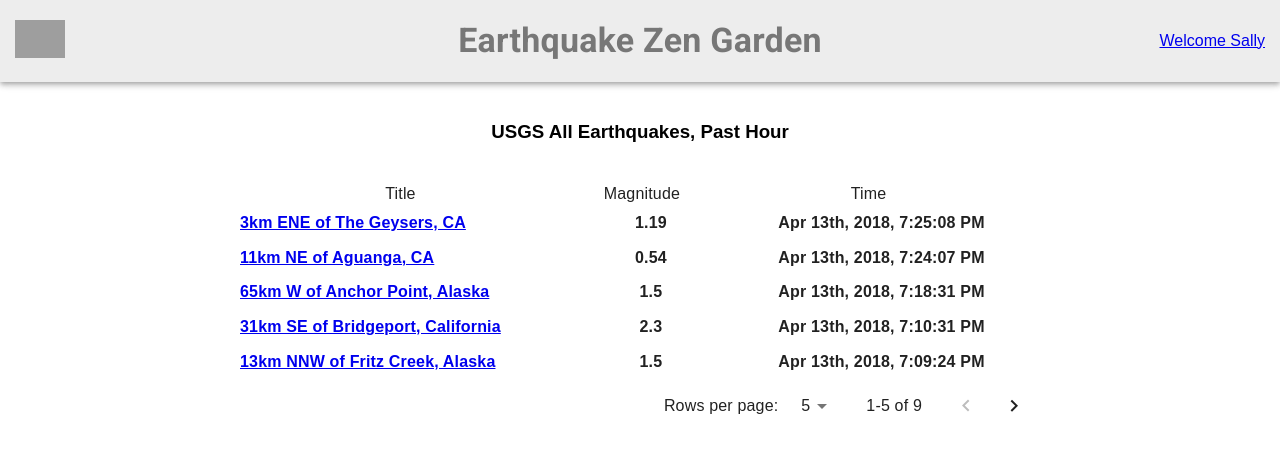
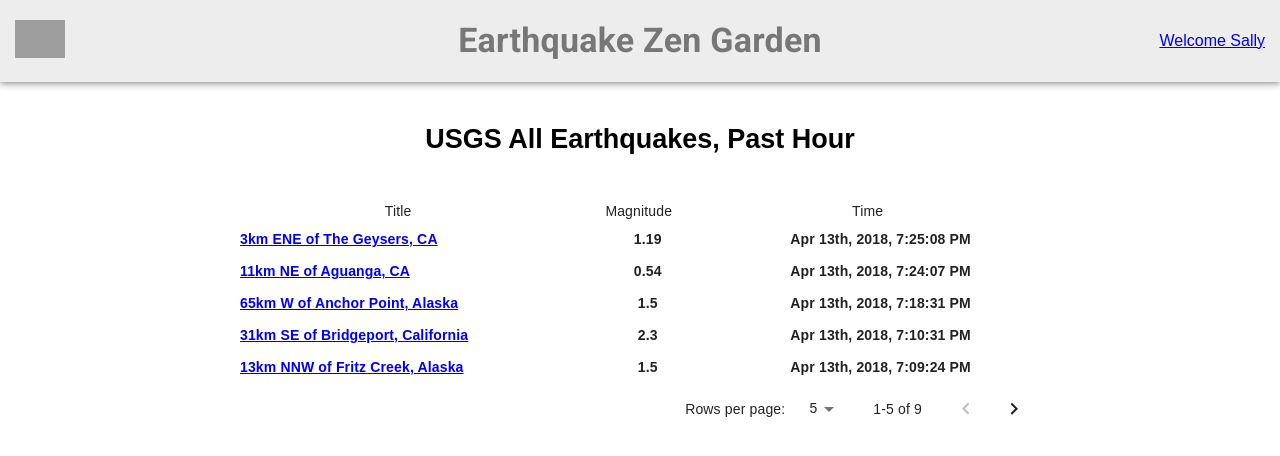
Before and after one commit to Mark-A-A/earthquake-zen-garden, a React app: page / in a window 1280 px wide. Shown: the top 456 px of the page. Built offline with nearby package versions, Linux system fonts and the light colour scheme; grey boxes are pictures that could not be loaded.

Commit message:
increase page size to 18px; increase page title to h2

```diff
--- a/src/App/Components/Page/Page.jsx
+++ b/src/App/Components/Page/Page.jsx
@@ -10,7 +10,7 @@ export function Page(props) {
     <div className={`page ${pageName}`}>
       <Container maxWidth={containerSize}>
         <div className="page-title-header">
-          <h3>{title}</h3>
+          <h2>{title}</h2>
         </div>
         {children}
       </Container>
--- a/src/App/styles/style.scss
+++ b/src/App/styles/style.scss
@@ -47,7 +47,7 @@ nav {
       align-items: center;
       flex: 1 1;
 
-      h2,h3, h4 {
+      h2, h3, h4 {
         color: $dark-gray;
         font-weight: 600;
       }
@@ -71,6 +71,10 @@ nav {
   }
 }
 
+.home-page, .details-page, .profile-page {
+   font-size: 18px;
+}
+
 .home-page {
   .earthquakes-table-container,
   .earthquakes-table-footer {
@@ -83,7 +87,6 @@ nav {
     .MuiInputBase-root {
       font-family: $font-family;
       border-bottom: 0;
-      font-size: 16px;
     }
 
     tbody {
```
